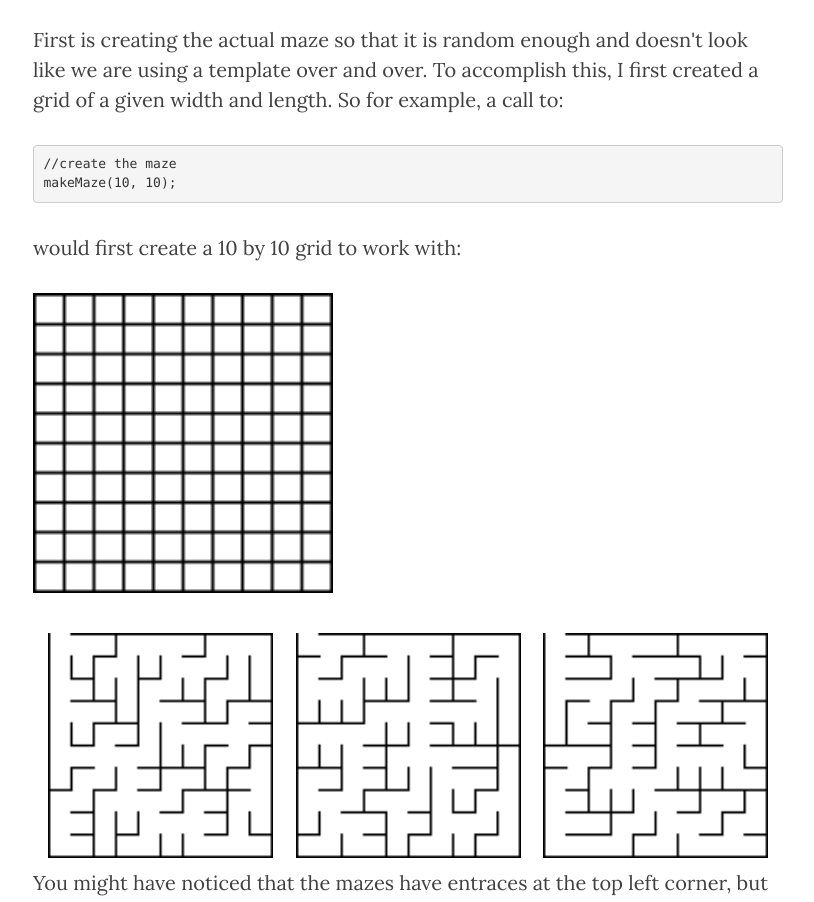
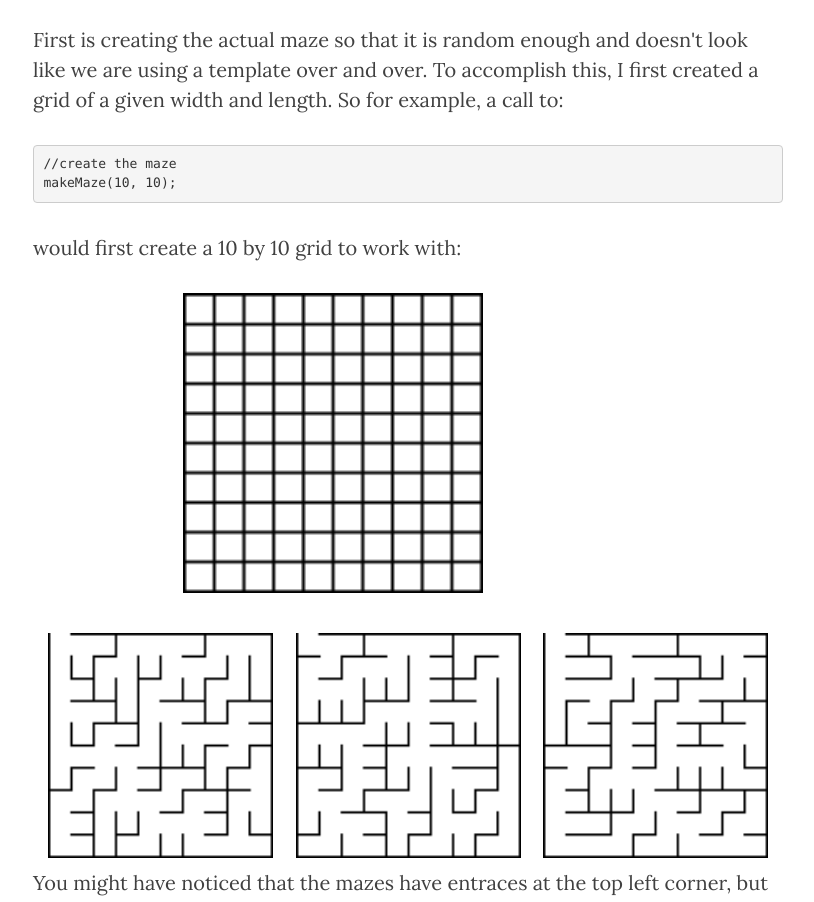
Before and after one commit to cjang5/blog, a Jekyll site: the page built from _posts/2014-12-10-mysterious-mazes.markdown, in a window 1280 px wide. Shown: the part 804-1706 px from the top of the page, without its empty margins (232-1046 px from the left). Built offline with Jekyll 4.4.1, drawn with Linux system fonts in a browser that asks for light colours; nearby versions of some CDN libraries.

Commit message:
Update 2014-12-10-mysterious-mazes.markdown

```diff
--- a/_posts/2014-12-10-mysterious-mazes.markdown
+++ b/_posts/2014-12-10-mysterious-mazes.markdown
@@ -18,7 +18,7 @@ header-img: "img/posts/post-07/post-07-bg.png"
 
 <p>would first create a 10 by 10 grid to work with: </p>
 
-<img src="{{ site.baseurl }}/img/posts/post-07/grid.png" align="center" style="float: center; width: 40%; margin-bottom: 0.5em;">
+<img src="{{ site.baseurl }}/img/posts/post-07/grid.png" align="center" style="float: center; width: 40%; margin-left: 20%; margin-bottom: 0.5em;">
 
 
 
```
